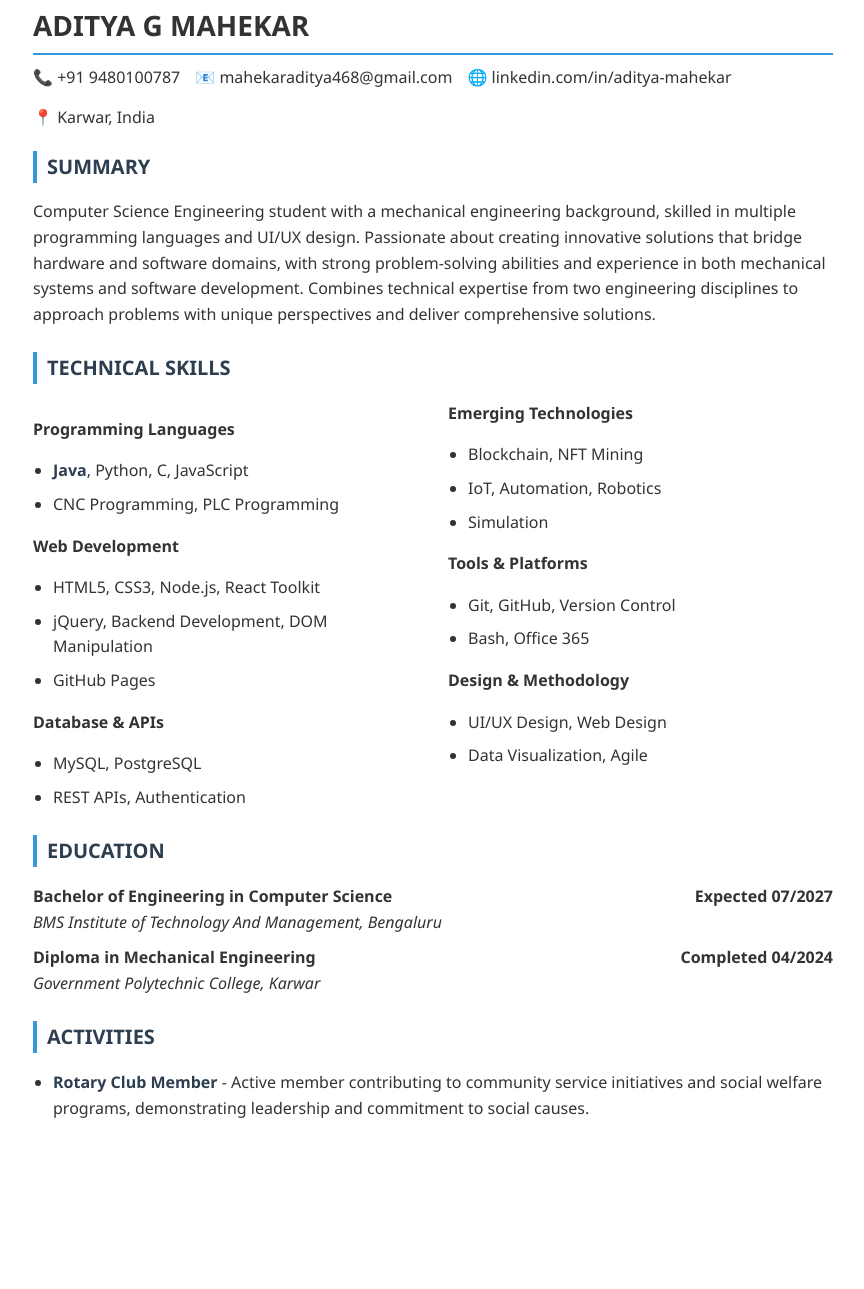
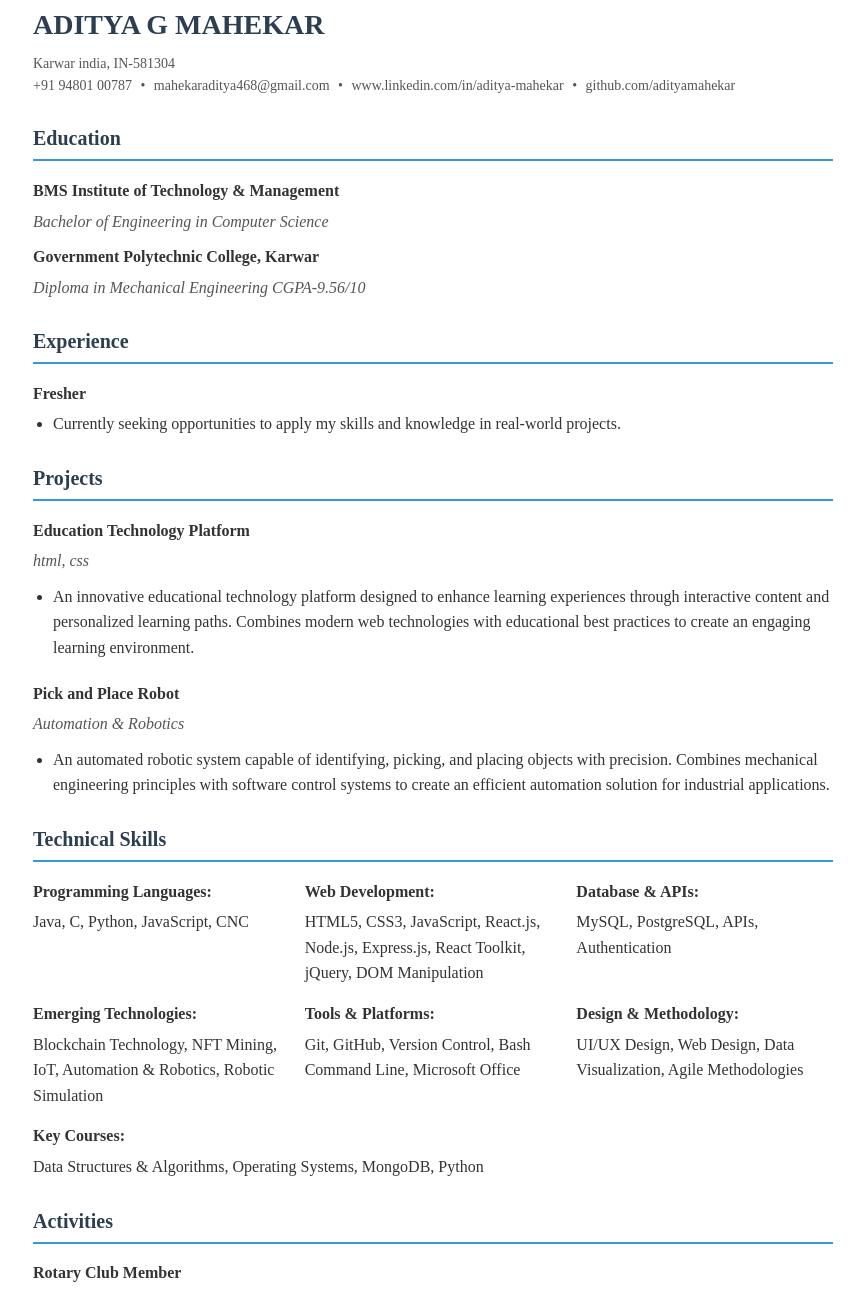
Before and after one commit to adityamahekar/Resume, a plain HTML site: page Resume.adi/resume.html in a window 1280 px wide. Shown: the part 36-1325 px from the top of the page, without its empty margins (207-1071 px from the left). Before the commit the page ends 1202 px from the top, so only its background shows below. Drawn offline with Linux system fonts and the light colour scheme.

Commit message:
Update resume.html

```diff
--- a/Resume.adi/resume.html
+++ b/Resume.adi/resume.html
@@ -6,147 +6,228 @@
     <title>Aditya G Mahekar - Resume</title>
     <style>
         body {
-            font-family: 'Segoe UI', Arial, sans-serif;
+            font-family: 'Times New Roman', Times, serif;
             line-height: 1.6;
+            color: #333;
             max-width: 800px;
             margin: 0 auto;
             padding: 20px;
-            color: #333;
         }
+
         h1 {
+            color: #2c3e50;
+            margin-bottom: 5px;
             font-size: 28px;
+        }
+
+        .contact-info {
+            font-size: 14px;
+            margin-bottom: 20px;
+            color: #555;
+        }
+
+        .contact-info span {
+            margin: 0 5px;
+        }
+
+        h2 {
+            color: #2c3e50;
             border-bottom: 2px solid #3498db;
             padding-bottom: 5px;
-            margin-bottom: 10px;
+            margin-top: 25px;
+            font-size: 20px;
         }
-        h2 {
-            font-size: 20px;
-            color: #2c3e50;
-            margin-top: 15px;
-            border-left: 4px solid #3498db;
-            padding-left: 10px;
+
+        .section {
+            margin-bottom: 20px;
         }
-        h3 {
-            font-size: 16px;
+
+        .item-header {
+            display: flex;
+            justify-content: space-between;
+            font-weight: bold;
             margin-bottom: 5px;
         }
-        .contact-info {
+
+        .item-subheader {
+            font-style: italic;
+            margin-bottom: 10px;
+            color: #555;
+        }
+
+        ul {
+            margin-top: 5px;
+            padding-left: 20px;
+        }
+
+        li {
+            margin-bottom: 5px;
+        }
+
+        .skills-list {
             display: flex;
             flex-wrap: wrap;
             gap: 15px;
-            margin-bottom: 20px;
         }
-        .section {
-            margin-bottom: 25px;
+
+        .skill-category {
+            flex: 1;
+            min-width: 200px;
         }
-        .job, .education {
-            margin-bottom: 20px;
+
+        .skill-category strong {
+            display: block;
+            margin-bottom: 5px;
         }
-        .job-header, .edu-header {
-            display: flex;
-            justify-content: space-between;
-            font-weight: bold;
+
+        hr {
+            border: none;
+            border-top: 1px solid #eee;
+            margin: 20px 0;
         }
-        .company, .degree {
-            font-style: italic;
-        }
-        ul {
-            padding-left: 20px;
-        }
-        li {
-            margin-bottom: 8px;
-        }
-        .skills-columns {
-            column-count: 2;
-            column-gap: 30px;
-        }
-        .highlight {
-            font-weight: bold;
-            color: #2c3e50;
+
+        .date {
+            float: right;
+            font-weight: normal;
+            color: #555;
         }
     </style>
 </head>
 <body>
     <h1>ADITYA G MAHEKAR</h1>
     <div class="contact-info">
-        <span>📞 +91 9480100787</span>
-        <span>📧 mahekaraditya468@gmail.com</span>
-        <span>🌐 linkedin.com/in/aditya-mahekar</span>
-        <span>📍 Karwar, India</span>
+        Karwar india, IN-581304<br>
+        +91 94801 00787 <span>•</span> mahekaraditya468@gmail.com <span>•</span> www.linkedin.com/in/aditya-mahekar <span>•</span> github.com/adityamahekar
     </div>
 
     <div class="section">
-        <h2>SUMMARY</h2>
-        <p>
-            Computer Science Engineering student with a mechanical engineering background, skilled in multiple programming languages and UI/UX design. Passionate about creating innovative solutions that bridge hardware and software domains, with strong problem-solving abilities and experience in both mechanical systems and software development. Combines technical expertise from two engineering disciplines to approach problems with unique perspectives and deliver comprehensive solutions.
-        </p>
+        <h2>Education</h2>
+        <div class="item-header">
+            <span>BMS Institute of Technology & Management</span>
+        </div>
+        <div class="item-subheader">Bachelor of Engineering in Computer Science </div>
+
+        <div class="item-header">
+            <span>Government Polytechnic College, Karwar</span>
+        </div>
+        <div class="item-subheader">Diploma in Mechanical Engineering CGPA-9.56/10 </div>
+    </div>
+
+    <!-- <hr> -->
+
+    <div class="section">
+        <h2>Experience</h2>
+        <div class="item-header">
+            <span>Fresher</span>
+        </div>
+        <!-- <div class="item-subheader">Campus Ambassador Intern</div> -->
+        <ul>
+            <li>Currently seeking opportunities to apply my skills and knowledge in real-world projects.</li>
+
+        </ul>
+    </div>
+
+    <!-- <div class="section">
+        <div class="item-header">
+            <span></span>
+        </div>
+        <div class="item-subheader"></div>
+        <ul>
+            <li></li>
+            <li></li>
+        </ul>
+    </div> -->
+
+    <div class="section">
+        <h2>Projects</h2>
+        <div class="item-header">
+            <span> Education Technology Platform</span>
+        </div>
+        <div class="item-subheader"> html, css</div>
+        <ul>
+            <li>
+                An innovative educational technology platform designed to enhance learning experiences through interactive content and personalized learning paths. Combines modern web technologies with educational best practices to create an engaging learning environment.
+                </li>
+        </ul>
     </div>
 
     <div class="section">
-        <h2>TECHNICAL SKILLS</h2>
-        <div class="skills-columns">
-            <h3>Programming Languages</h3>
-            <ul>
-                <li><span class="highlight">Java</span>, Python, C, JavaScript</li>
-                <li>CNC Programming, PLC Programming</li>
-            </ul>
+        <div class="item-header">
+            <span> Pick and Place Robot</span>
+        </div>
+        <div class="item-subheader">Automation & Robotics</div>
+        <ul>
+            <li> An automated robotic system capable of identifying, picking, and placing objects with precision. Combines mechanical engineering principles with software control systems to create an efficient automation solution for industrial applications.
+            </li>
+        </ul>
+    </div>
+<!--
+    <div class="section">
+        <div class="item-header">
+            <span></span>
+        </div>
+        <div class="item-subheader"></div>
+        <ul>
+            <li></li>
+            <li></li>
+        </ul>
+    </div> -->
 
-            <h3>Web Development</h3>
-            <ul>
-                <li>HTML5, CSS3, Node.js, React Toolkit</li>
-                <li>jQuery, Backend Development, DOM Manipulation</li>
-                <li>GitHub Pages</li>
-            </ul>
-
-            <h3>Database & APIs</h3>
-            <ul>
-                <li>MySQL, PostgreSQL</li>
-                <li>REST APIs, Authentication</li>
-            </ul>
-
-            <h3>Emerging Technologies</h3>
-            <ul>
-                <li>Blockchain, NFT Mining</li>
-                <li>IoT, Automation, Robotics</li>
-                <li>Simulation</li>
-            </ul>
-
-            <h3>Tools & Platforms</h3>
-            <ul>
-                <li>Git, GitHub, Version Control</li>
-                <li>Bash, Office 365</li>
-            </ul>
-
-            <h3>Design & Methodology</h3>
-            <ul>
-                <li>UI/UX Design, Web Design</li>
-                <li>Data Visualization, Agile</li>
-            </ul>
+    <div class="section">
+        <h2>Technical Skills</h2>
+        <div class="skills-list">
+            <div class="skill-category">
+                <strong>Programming Languages:</strong>  Java, C, Python, JavaScript, CNC
+            </div>
+            <div class="skill-category">
+                <strong>Web Development:</strong> HTML5, CSS3, JavaScript, React.js, Node.js, Express.js, React Toolkit, jQuery, DOM Manipulation</li>
+            </div>
+            <div class="skill-category">
+                <strong>Database & APIs:</strong> MySQL, PostgreSQL, APIs, Authentication
+            </div>
+            <div class="skill-category">
+                <strong>Emerging Technologies:</strong> Blockchain Technology, NFT Mining, IoT, Automation & Robotics, Robotic Simulation
+            </div>
+            <div class="skill-category">
+                <strong>Tools & Platforms:</strong> Git, GitHub, Version Control, Bash Command Line, Microsoft Office
+                </div>
+            <div class="skill-category">
+                    <strong>Design & Methodology:</strong> UI/UX Design, Web Design, Data Visualization, Agile Methodologies
+                </div>
+            <div class="skill-category">
+                <strong>Key Courses:</strong> Data Structures & Algorithms, Operating Systems, MongoDB, Python
+            </div>
         </div>
     </div>
 
     <div class="section">
-        <h2>EDUCATION</h2>
-        <div class="education">
-            <div class="edu-header">
-                <span>Bachelor of Engineering in Computer Science</span>
-                <span>Expected 07/2027</span>
-            </div>
-            <div class="company">BMS Institute of Technology And Management, Bengaluru</div>
-
-            <div class="edu-header" style="margin-top:10px">
-                <span>Diploma in Mechanical Engineering</span>
-                <span>Completed 04/2024</span>
-            </div>
-            <div class="company">Government Polytechnic College, Karwar</div>
+        <h2>Activities</h2>
+        <div class="item-header">
+            <span> Rotary Club Member</span>
         </div>
+        <div class="item-subheader"></div>
+        <ul>
+            <li>Active member contributing to community service initiatives and social welfare programs, participating in various community development activities and charity events.</li>
+            <!-- <li></li> -->
+        </ul>
     </div>
-
+<!--
     <div class="section">
-        <h2>ACTIVITIES</h2>
+        <div class="item-header">
+            <span></span>
+        </div>
+        <div class="item-subheader"></div>
         <ul>
-            <li><span class="highlight">Rotary Club Member</span> - Active member contributing to community service initiatives and social welfare programs, demonstrating leadership and commitment to social causes.</li>
+            <li></li>
+            <li></li>
         </ul>
+    </div> -->
+<!--
+    <div class="section">
+        <div class="item-header">
+            <span>Feb 2024 – Present</span>
+            <span>May 2023 – Present</span>
+        </div> -->
     </div>
 </body>
 </html>
```
